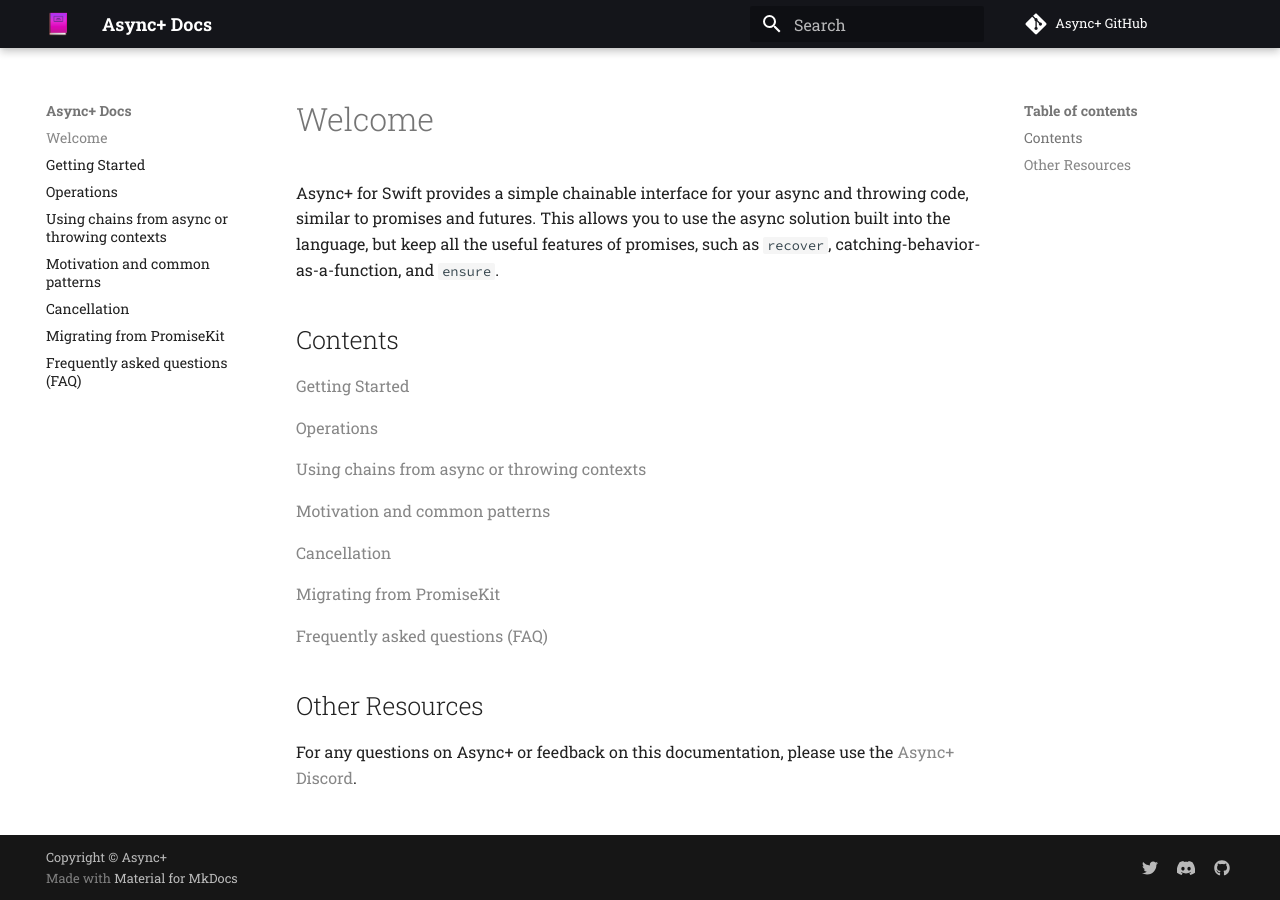
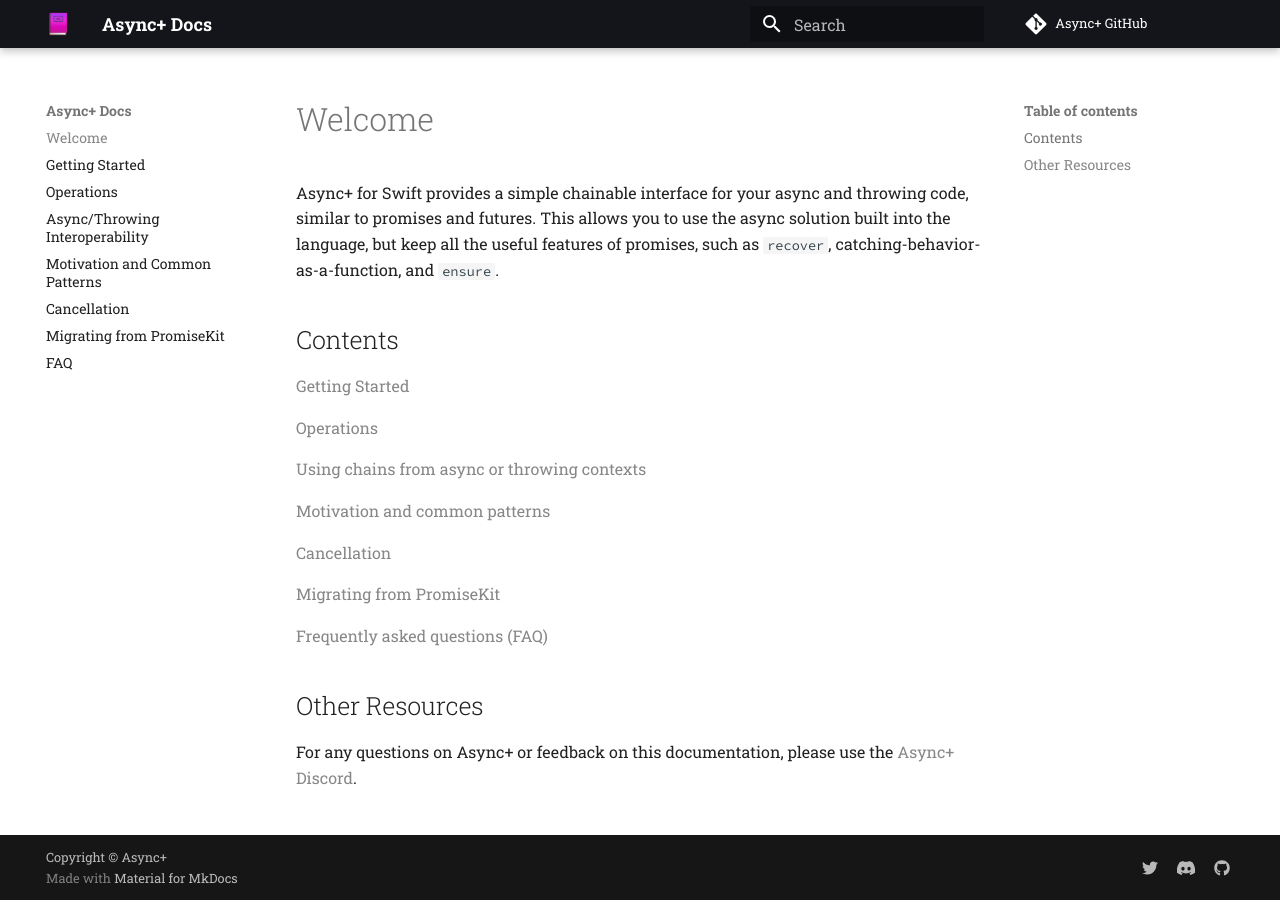
Before and after one commit to async-plus/docs, an MkDocs documentation site: the page built from docs/index.md, in a window 1280 px wide. Built offline with MkDocs 1.6.1 and Material for MkDocs 9.7.7, drawn with Linux system fonts in a browser that asks for light colours; comment, search, counter and statistics services are not loaded.

Commit message:
Update section titles to be shorter

```diff
--- a/mkdocs.yml
+++ b/mkdocs.yml
@@ -55,8 +55,8 @@
 - Welcome: "index.md"
 - Getting Started: "getting-started.md"
 - Operations: "operations.md"
-- Using chains from async or throwing contexts: "async-or-throwing-contexts.md"
-- Motivation and common patterns: "motivation-and-common-patterns.md"
+- Async/Throwing Interoperability: "async-or-throwing-contexts.md"
+- Motivation and Common Patterns: "motivation-and-common-patterns.md"
 - Cancellation: "cancellation.md"
 - Migrating from PromiseKit: "migrating-from-promisekit.md"
-- Frequently asked questions (FAQ): "faq.md"
+- FAQ: "faq.md"
```
